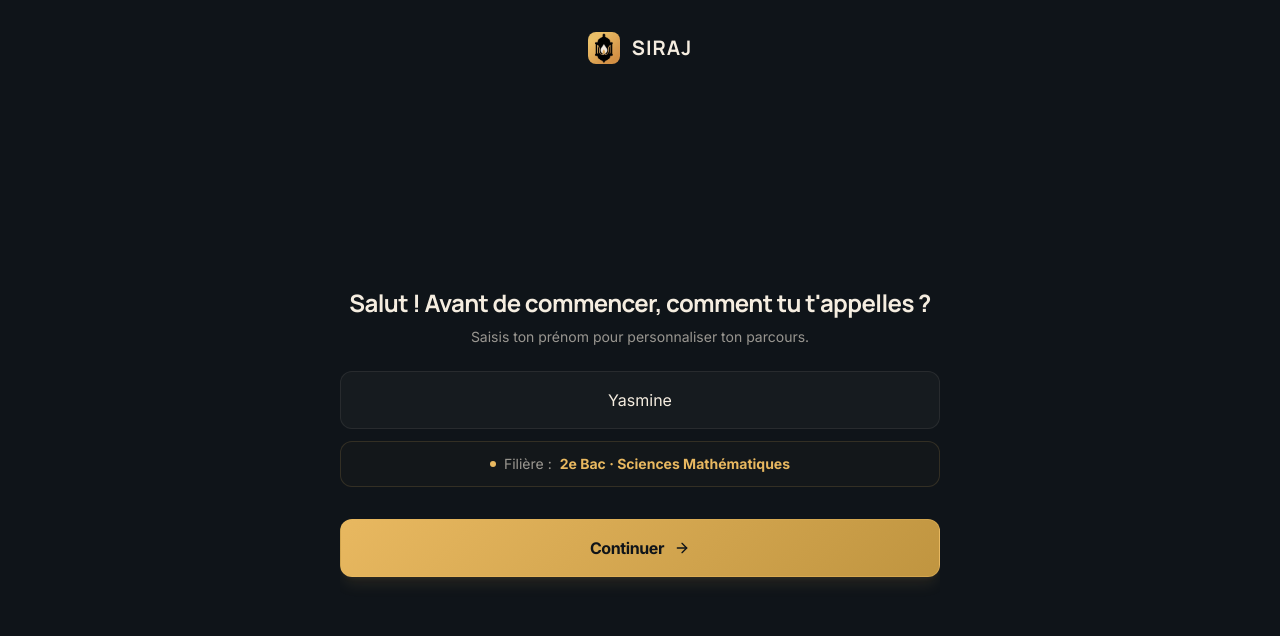
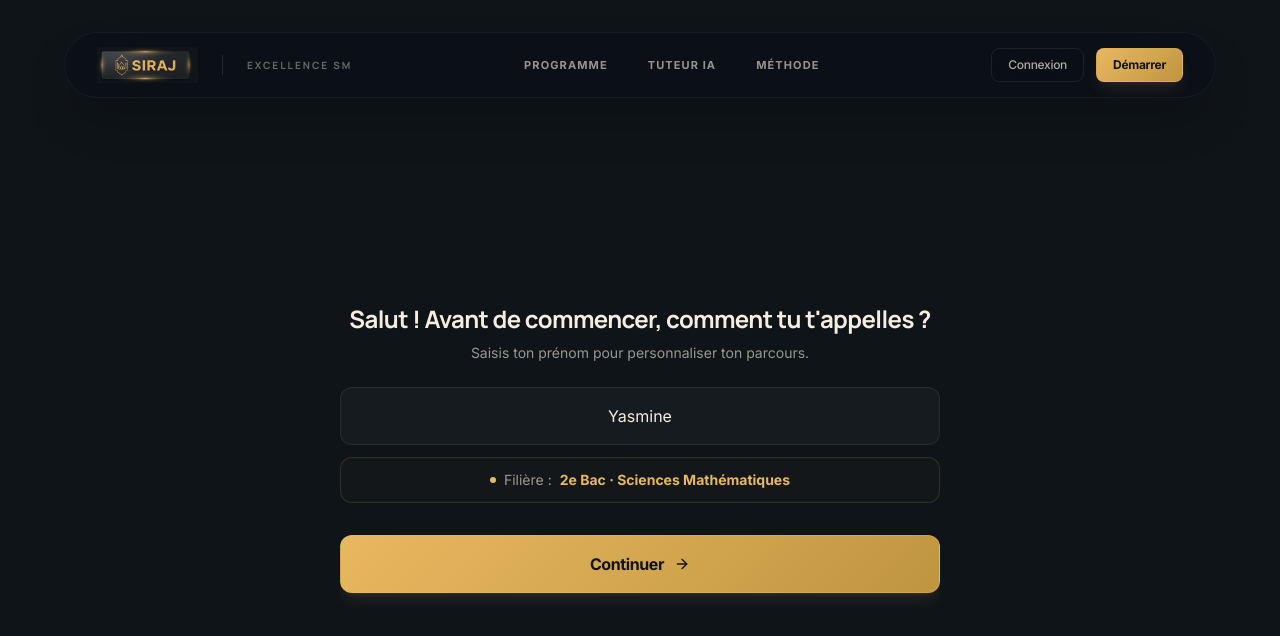
Before and after one commit to datguynabeel/Bac-IA, a Next.js app in the folder showcase-app/: page /proto/onboarding in a window 1280 px wide. Shown: the top 636 px of the page. Built offline with nearby package versions, Linux system fonts and the light colour scheme.

Commit message:
feat(onboarding): add floating navigation bar and update shared SirajButton to support href

```diff
--- a/showcase-app/app/proto/onboarding/page.tsx
+++ b/showcase-app/app/proto/onboarding/page.tsx
@@ -3,6 +3,7 @@
 import React, { useState, useCallback, useEffect } from "react";
 import { motion, AnimatePresence } from "framer-motion";
 import { useRouter } from "next/navigation";
+import Link from "next/link";
 import { useOnboarding } from "../onboarding-context";
 import {
   selectNextItem,
@@ -260,8 +261,28 @@ export default function OnboardingPage() {
   };
 
   return (
-    <div className="w-full max-w-[640px] mx-auto px-5 py-8 min-h-screen flex flex-col justify-center">
-      {renderLogoHeader()}
+    <div className="w-full max-w-[640px] mx-auto px-5 pt-32 pb-8 min-h-screen flex flex-col justify-center">
+      {/* 2. NAVIGATION FLOTTANTE */}
+      <nav className="fixed top-8 left-1/2 -translate-x-1/2 z-50 flex items-center justify-between w-[92%] max-w-6xl px-8 py-3.5 rounded-full backdrop-blur-3xl border border-white/5 transition-all duration-500 shadow-2xl bg-[rgba(10,15,22,0.7)]">
+        <div className="flex items-center gap-4">
+          <Link href="/test-premium" className="cursor-pointer hover:opacity-80 transition-opacity">
+            <img src="/brand/siraj-logo-color.png" alt="SIRAJ" className="h-9 w-auto object-contain" />
+          </Link>
+          <div className="hidden sm:block h-5 w-[0.5px] bg-white/10 mx-2" />
+          <span className="hidden sm:block font-bold tracking-[0.2em] text-[10px] uppercase opacity-40" style={{ fontFamily: "var(--font-manrope)" }}>Excellence SM</span>
+        </div>
+
+        <div className="hidden lg:flex items-center gap-10 text-[11px] font-bold tracking-[0.1em] uppercase opacity-60">
+          <Link href="/test-premium#programme" className="hover:text-[#E8B860] transition-colors">Programme</Link>
+          <Link href="/test-premium#methode" className="hover:text-[#E8B860] transition-colors">Tuteur IA</Link>
+          <Link href="/test-premium#vision" className="hover:text-[#E8B860] transition-colors">Méthode</Link>
+        </div>
+
+        <div className="flex items-center gap-3">
+          <SirajButton variant="ghost" size="sm" className="hidden md:flex">Connexion</SirajButton>
+          <SirajButton variant="primary" size="sm" href="/proto/onboarding">Démarrer</SirajButton>
+        </div>
+      </nav>
 
       <div className="flex-1 flex flex-col justify-center py-4 relative overflow-hidden">
         <AnimatePresence mode="wait" custom={dir}>
--- a/showcase-app/components/proto/SirajButton.tsx
+++ b/showcase-app/components/proto/SirajButton.tsx
@@ -10,6 +10,9 @@
 
 import React from "react";
 import { motion } from "framer-motion";
+import Link from "next/link";
+
+const MotionLink = motion(Link);
 
 export interface SirajButtonProps {
   children: React.ReactNode;
@@ -19,6 +22,7 @@ export interface SirajButtonProps {
   disabled?: boolean;
   className?: string;
   type?: "button" | "submit";
+  href?: string;
 }
 
 export default function SirajButton({
@@ -29,6 +33,7 @@ export default function SirajButton({
   disabled,
   className = "",
   type = "button",
+  href,
 }: SirajButtonProps) {
   const sizeClasses: Record<string, string> = {
     sm: "px-4 py-2 text-xs gap-1.5 rounded-lg",
@@ -63,10 +68,12 @@ export default function SirajButton({
   };
 
   const v = variantStyles[variant];
+  const Tag = href ? MotionLink : motion.button;
+  const tagProps = href ? { href } : { type };
 
   return (
-    <motion.button
-      type={type}
+    <Tag
+      {...tagProps}
       onClick={onClick}
       disabled={disabled}
       whileHover={
@@ -79,6 +86,6 @@ export default function SirajButton({
       style={v.style}
     >
       {children}
-    </motion.button>
+    </Tag>
   );
 }
```
